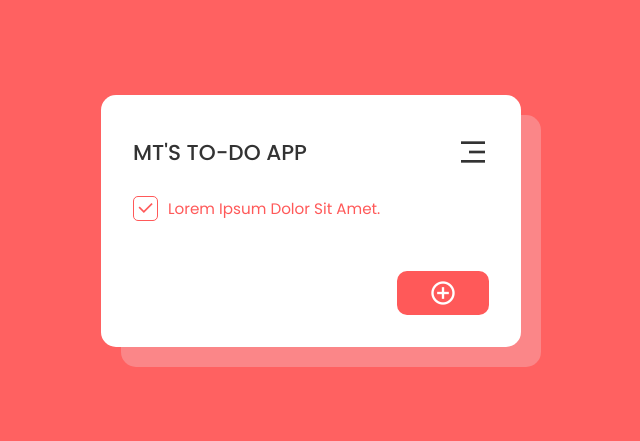
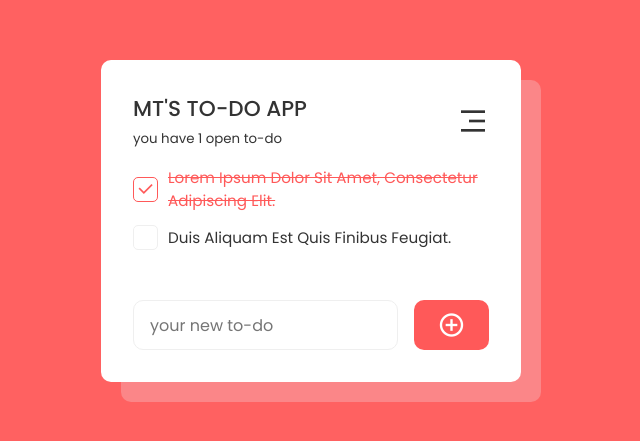
Before and after one commit to melihsahtulek/daily-frontend, a plain HTML site: page day-6-to-do-app/index.html in a window 1280 px wide. Shown: the part 179-620 px from the top of the page, without its empty margins (329-969 px from the left). Drawn offline with nearby package versions, Linux system fonts and the light colour scheme.

Commit message:
finished day-6

```diff
--- a/day-6-to-do-app/css/style.css
+++ b/day-6-to-do-app/css/style.css
@@ -16,7 +16,7 @@
 .container .to-do {
   width: 420px;
   background-color: #ffffff;
-  border-radius: 15px;
+  border-radius: 10px;
   -webkit-box-shadow: 20px 20px rgba(238, 242, 251, 0.25);
           box-shadow: 20px 20px rgba(238, 242, 251, 0.25);
   padding: 2rem;
@@ -44,9 +44,7 @@
 }
 
 .container .to-do .to-do-header .menu {
-  position: relative;
   height: 50px;
-  overflow: hidden;
 }
 
 .container .to-do .to-do-header .menu .menuBtn {
@@ -68,36 +66,12 @@
   font-size: 2rem;
 }
 
-.container .to-do .to-do-header .menu .drop-down {
-  position: absolute;
-  width: 300px;
-  right: 0;
-  top: auto;
-  background-color: #ffffff;
-  border: 1px solid #efefef;
-  border-radius: 5px;
-}
-
-.container .to-do .to-do-header .menu .drop-down a {
-  display: -webkit-box;
-  display: -ms-flexbox;
-  display: flex;
-  -webkit-box-align: center;
-      -ms-flex-align: center;
-          align-items: center;
-  -webkit-box-pack: justify;
-      -ms-flex-pack: justify;
-          justify-content: space-between;
-  color: #676fa3;
-  padding: 7px 12px;
-}
-
-.container .to-do .to-do-header .menu .drop-down a i {
-  font-size: 1.5rem;
-}
-
 .container .to-do .open-to-do {
-  padding-top: 1rem;
+  margin-top: 1rem;
+  max-height: 250px;
+  overflow: auto;
+  scrollbar-color: #efefef;
+  scrollbar-width: thin;
 }
 
 .container .to-do .open-to-do ul li {
@@ -116,9 +90,8 @@
 }
 
 .container .to-do .open-to-do ul li label .checkbox {
-  width: 25px;
+  min-width: 25px;
   height: 25px;
-  border: 1px solid #ff5959;
   border-radius: 5px;
   display: -webkit-box;
   display: -ms-flexbox;
@@ -129,22 +102,17 @@
   -webkit-box-pack: center;
       -ms-flex-pack: center;
           justify-content: center;
-}
-
-.container .to-do .open-to-do ul li label .checkbox input[type="checkbox"] {
-  display: none;
+  border: 1px solid #efefef;
 }
 
 .container .to-do .open-to-do ul li label .checkbox .checked-icon {
   font-size: 1.25rem;
-  color: #ff5959;
 }
 
 .container .to-do .open-to-do ul li label h4 {
   text-transform: capitalize;
   font-weight: 400;
   padding-left: 10px;
-  color: #ff5959;
   font-size: 0.95rem;
 }
 
@@ -152,27 +120,104 @@
   margin-bottom: 10px;
 }
 
+.container .to-do .open-to-do ul li.checked label .checkbox {
+  border: 1px solid #ff5959;
+}
+
+.container .to-do .open-to-do ul li.checked label .checkbox .checked-icon {
+  color: #ff5959;
+}
+
+.container .to-do .open-to-do ul li.checked label h4 {
+  color: #ff5959;
+  text-decoration: line-through;
+}
+
+.container .to-do .open-to-do::-webkit-scrollbar {
+  background-color: transparent;
+  width: 5px;
+}
+
+.container .to-do .open-to-do::-webkit-scrollbar-button {
+  display: none;
+}
+
+.container .to-do .open-to-do::-webkit-scrollbar-thumb {
+  border-radius: 5px;
+  background-color: #efefef;
+}
+
+.container .to-do .open-to-do::-webkit-scrollbar-track {
+  display: none;
+}
+
+.container .to-do .open-to-do::-webkit-scrollbar-track-piece {
+  display: none;
+}
+
 .container .to-do .to-do-footer {
-  padding-top: 3rem;
+  margin-top: 3rem;
   display: -webkit-box;
   display: -ms-flexbox;
   display: flex;
-  -webkit-box-pack: end;
-      -ms-flex-pack: end;
-          justify-content: flex-end;
+}
+
+.container .to-do .to-do-footer input {
+  max-width: calc(100% - 75px - 1rem);
+  border: 1px solid #efefef;
+  height: 50px;
+  padding: 0 1rem;
+  border-radius: 10px;
+}
+
+.container .to-do .to-do-footer input:focus {
+  border-color: #ff5959;
 }
 
 .container .to-do .to-do-footer .add-new-to-do {
-  padding: calc(1rem / 2) 2rem;
+  min-width: 75px;
+  height: 50px;
   background-color: #ff5959;
   border-radius: 10px;
   display: -webkit-box;
   display: -ms-flexbox;
   display: flex;
+  -webkit-box-align: center;
+      -ms-flex-align: center;
+          align-items: center;
+  -webkit-box-pack: center;
+      -ms-flex-pack: center;
+          justify-content: center;
+  margin-left: 1rem;
 }
 
 .container .to-do .to-do-footer .add-new-to-do i {
   color: #ffffff;
   font-size: 1.75rem;
 }
+
+@media (max-width: 450px) {
+  html {
+    font-size: 14px;
+  }
+  html .container {
+    padding: 0 1rem;
+  }
+  html .container .to-do {
+    width: 100%;
+  }
+  html .container .to-do .to-do-footer {
+    -webkit-box-orient: vertical;
+    -webkit-box-direction: normal;
+        -ms-flex-direction: column;
+            flex-direction: column;
+  }
+  html .container .to-do .to-do-footer input {
+    max-width: unset;
+  }
+  html .container .to-do .to-do-footer .add-new-to-do {
+    margin: 0;
+    margin-top: 1rem;
+  }
+}
 /*# sourceMappingURL=style.css.map */
--- a/day-6-to-do-app/index.html
+++ b/day-6-to-do-app/index.html
@@ -15,31 +15,23 @@
         <div class="to-do-header">
           <div class="title">
             <h3>mt's to-do app</h3>
+            <small class="open-len">
+              <!-- length -->
+            </small>
           </div>
           <nav class="menu">
             <button type="button" class="menuBtn">
               <i class="ri-menu-3-line"></i>
             </button>
-
-            <div class="drop-down">
-              <a href="javascript:void(0)"><i class="ri-arrow-drop-right-line"></i> completed to-do list </a>
-            </div>
           </nav>
         </div>
         <div class="open-to-do">
-          <ul>
-            <li>
-              <label for="todo_1">
-                <div class="checkbox">
-                  <input type="checkbox" name="" id="todo_1" />
-                  <i class="ri-check-line checked-icon"></i>
-                </div>
-                <h4>Lorem ipsum dolor sit amet.</h4>
-              </label>
-            </li>
+          <ul class="open-to-do-ul">
+            <!-- beforeend -->
           </ul>
         </div>
         <div class="to-do-footer">
+          <input type="text" name="to-do-input" placeholder="your new to-do" />
           <button class="add-new-to-do">
             <i class="ri-add-circle-line"></i>
           </button>
@@ -47,6 +39,6 @@
       </div>
     </div>
 
-    <script src="./js/app.js"></script>
+    <script src="/day-6-to-do-app/js/app.js"></script>
   </body>
 </html>
--- a/day-6-to-do-app/js/app.js
+++ b/day-6-to-do-app/js/app.js
@@ -0,0 +1,97 @@
+const myTodoList = [
+  {
+    id: 1,
+    desc: "Lorem ipsum dolor sit amet, consectetur adipiscing elit.",
+    completed: true,
+  },
+  {
+    id: 2,
+    desc: "Duis aliquam est quis finibus feugiat.",
+    completed: false,
+  },
+];
+
+const toDoListUl = document.querySelector(".open-to-do-ul");
+const openLen = document.querySelector(".open-len");
+const addNewToDoBtn = document.querySelector(".add-new-to-do");
+const textInput = document.querySelector("input[name=to-do-input]");
+
+addNewToDoBtn.addEventListener("click", () => {
+  addToDo(textInput.value);
+  textInput.focus();
+});
+
+const writeTheList = () => {
+  // myTodoList
+
+  toDoListUl.innerHTML = null;
+
+  for (const toDo of myTodoList) {
+    toDoListUl.insertAdjacentHTML(
+      "beforeend",
+      `
+      <li data-id=${"todo_" + toDo.id} class=${toDo.completed && "checked"}>
+        <label for=${"todo_" + toDo.id}>
+          <div class="checkbox">
+            <input type="checkbox" hidden name="checkbox_input" id=${"todo_" + toDo.id} ${toDo.completed && "checked"} />
+            ${toDo.completed ? '<i class="ri-check-line checked-icon"></i>' : ""}
+          </div>
+          <h4>${toDo.desc}</h4>
+        </label>
+      </li>
+    `
+    );
+  }
+
+  updateLength();
+  toDoEvent();
+};
+
+const updateLength = () => {
+  let _length = 0;
+
+  myTodoList.forEach((elem) => {
+    if (elem.completed) {
+      _length++;
+    }
+  });
+
+  openLen.textContent = `you have ${_length} open to-do`;
+};
+
+const toDoEvent = () => {
+  const toDoElems = document.querySelectorAll('[name="checkbox_input"]');
+
+  for (const toDoInp of toDoElems) {
+    toDoInp.addEventListener("change", (e) => {
+      updateToDoList(toDoInp.getAttribute("id"), toDoInp.checked);
+    });
+  }
+};
+
+const updateToDoList = (id, checked) => {
+  let newID = parseInt(id.split("_")[id.split("_").length - 1]);
+  for (const toDo of myTodoList) {
+    if (toDo.id === newID) {
+      toDo.completed = checked;
+    }
+  }
+
+  writeTheList();
+};
+
+const addToDo = (newToDo) => {
+  let val = newToDo.trim();
+  if (val.length > 0) {
+    myTodoList.push({
+      id: myTodoList.length + 1,
+      desc: val,
+      completed: false,
+    });
+
+    textInput.value = null;
+    writeTheList();
+  }
+};
+
+writeTheList();
```
Also changed, not shown: day-6-to-do-app/images/day-6-to-do-app-desktop-2.jpeg (added), day-6-to-do-app/images/day-6-to-do-app-desktop-3.jpeg (added), day-6-to-do-app/images/day-6-to-do-app-desktop-4.jpeg (added), day-6-to-do-app/images/day-6-to-do-app-desktop-5.jpeg (added), day-6-to-do-app/images/day-6-to-do-app-desktop.jpeg (added), 1 other file.
